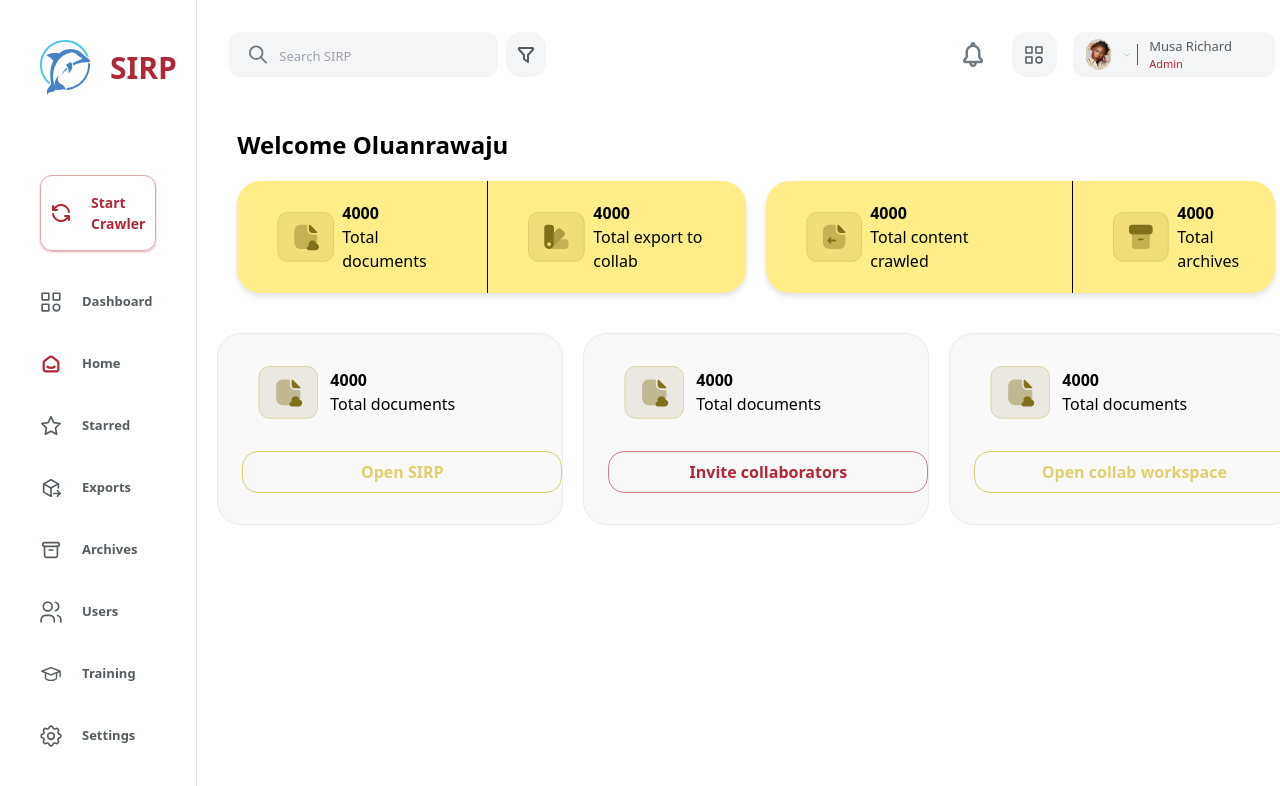
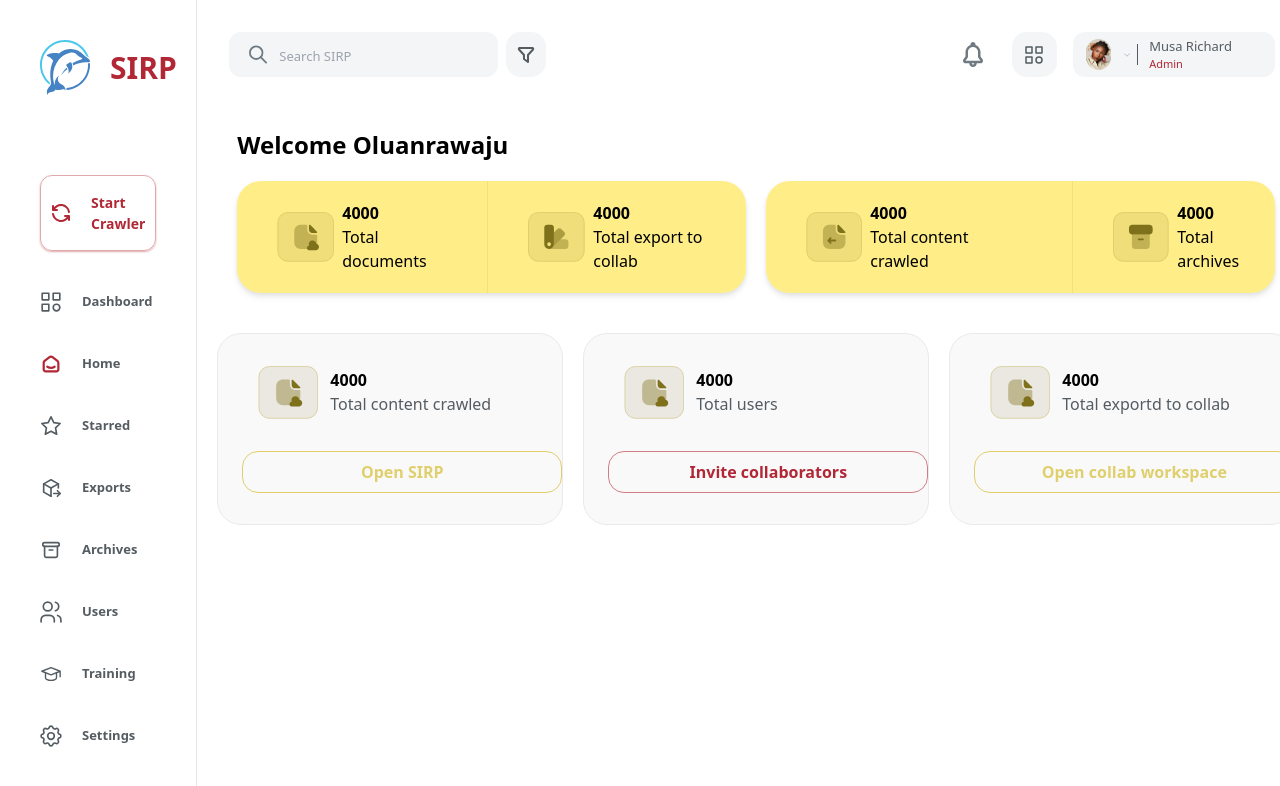
Before and after one commit to Project-Bourne/fe-giant, a Next.js app: page /dashboard in a window 1280 px wide. Shown: the top 786 px of the page. Built offline with nearby package versions, Linux system fonts and the light colour scheme.

Commit message:
bug-fix: merge conflict

```diff
--- a/src/pages/dashboard/components/Group1.tsx
+++ b/src/pages/dashboard/components/Group1.tsx
@@ -17,12 +17,14 @@
             </div>
             <div>
               <p className="font-bold">4000</p>
-            <span className="font-light">Total documents</span>
+              <span className="font-light text-sirp-grey">
+                Total content crawled
+              </span>
             </div>
           </div>
         </div>
         <div className="ml-6 pt-8 ">
-        <button className=" border border-sirp-dashbordb w-[20rem] pb-2 pt-2 rounded-[1rem] text-sirp-dashbordb font-bold">
+          <button className=" border border-sirp-dashbordb w-[20rem] pb-2 pt-2 rounded-[1rem] hover:bg-sirp-dashbordb hover:text-white text-sirp-dashbordb font-bold">
             Open SIRP
           </button>
         </div>
@@ -40,12 +42,12 @@
             </div>
             <div>
               <p className="font-bold">4000</p>
-            <span className="font-light">Total documents</span>
+              <span className="font-light text-sirp-grey">Total users</span>
             </div>
           </div>
         </div>
         <div className="ml-6 pt-8 ">
-        <button className=" border border-sirp-dashbordb3 w-[20rem] pb-2 pt-2 rounded-[1rem] text-sirp-dashbordb3a font-bold ">
+          <button className=" border border-sirp-dashbordb3 hover: w-[20rem] pb-2 pt-2 rounded-[1rem] text-sirp-dashbordb3a hover:bg-sirp-dashbordb3a hover:text-white font-bold ">
             Invite collaborators
           </button>
         </div>
@@ -63,12 +65,14 @@
             </div>
             <div>
               <p className="font-bold">4000</p>
-            <span className="font-light">Total documents</span>
+              <span className="font-light text-sirp-grey">
+                Total exportd to collab
+              </span>
             </div>
           </div>
         </div>
         <div className="ml-6 pt-8 ">
-        <button className=" border border-sirp-dashbordb w-[20rem] pb-2 pt-2 rounded-[1rem] text-sirp-dashbordb font-bold">
+          <button className=" border border-sirp-dashbordb w-[20rem] pb-2 pt-2 rounded-[1rem] hover:bg-sirp-dashbordb hover:text-white text-sirp-dashbordb font-bold">
             Open collab workspace
           </button>
         </div>
--- a/src/pages/dashboard/components/LeftCompt.tsx
+++ b/src/pages/dashboard/components/LeftCompt.tsx
@@ -22,7 +22,7 @@
         </div>
       </div>
       <div>
-        <div className="flex flex-row items-center gap-2 border-l h-28 border-black">
+        <div className="flex flex-row items-center gap-2 border-l h-28 border-black border-opacity-5">
           <div>
             <Image
               src={require("../../../assets/icons/Frame 2.svg")}
--- a/src/pages/dashboard/components/RightCompt.tsx
+++ b/src/pages/dashboard/components/RightCompt.tsx
@@ -23,7 +23,7 @@
       </div>
       <hr className="border-black h-0 my-4" />
       <div>
-        <div className="flex flex-row items-center gap-2 border-l h-28 border-black">
+        <div className="flex flex-row items-center gap-2 border-l h-28 border-black border-opacity-5">
           <div>
             <Image
               src={require("../../../assets/icons/Frame 4.svg")}
--- a/tailwind.config.js
+++ b/tailwind.config.js
@@ -27,7 +27,6 @@
           dashbordb3: '#D17D86',
           dashbordb3a: '#B22735',
           dashbordb1: '#E8EAEC',
-
         },
       },
     },
```
Also changed, not shown: 1 other file (tests, documents, lock files or other folders). Lines whose indentation alone changed are shown as unchanged.
